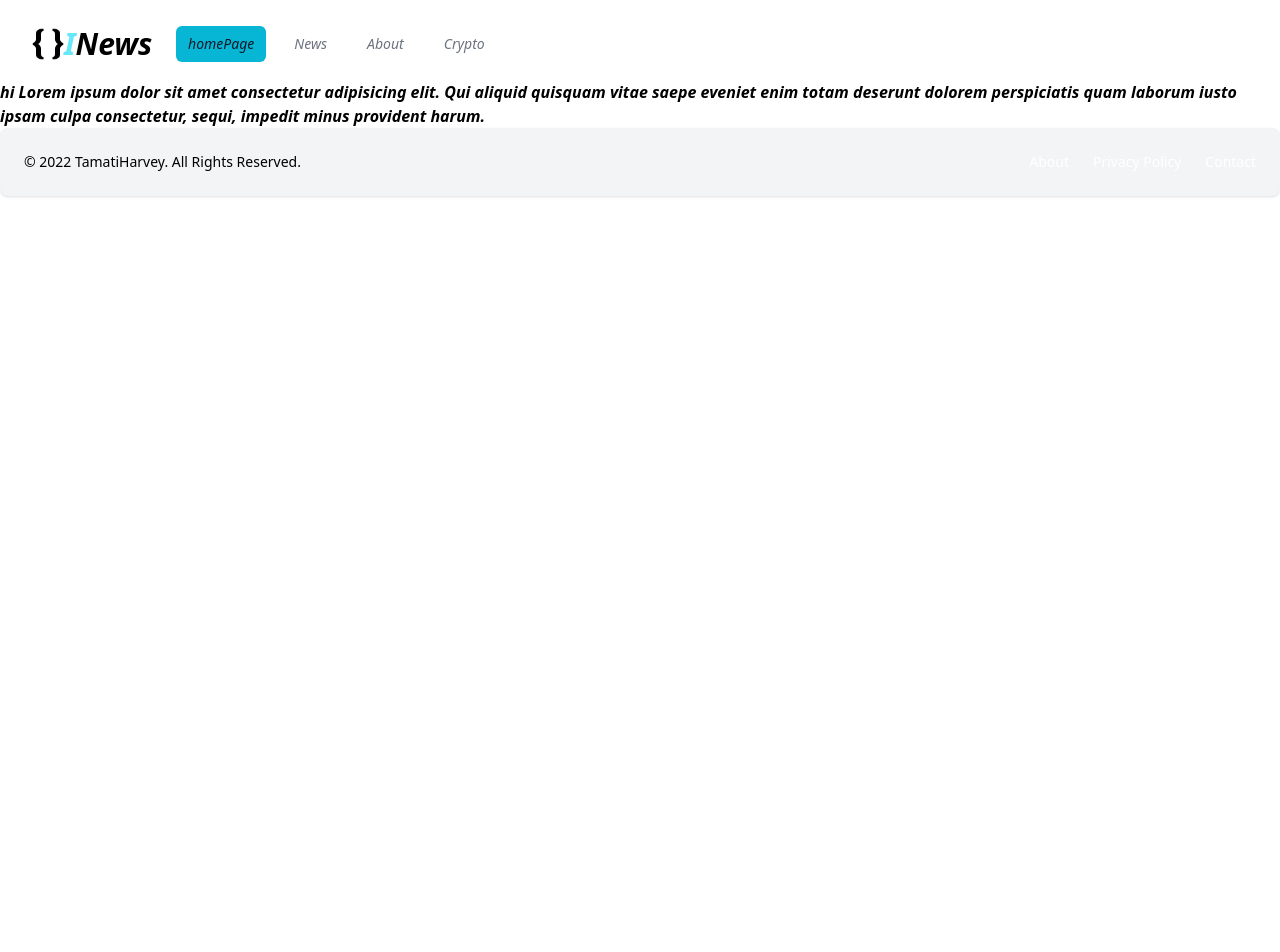
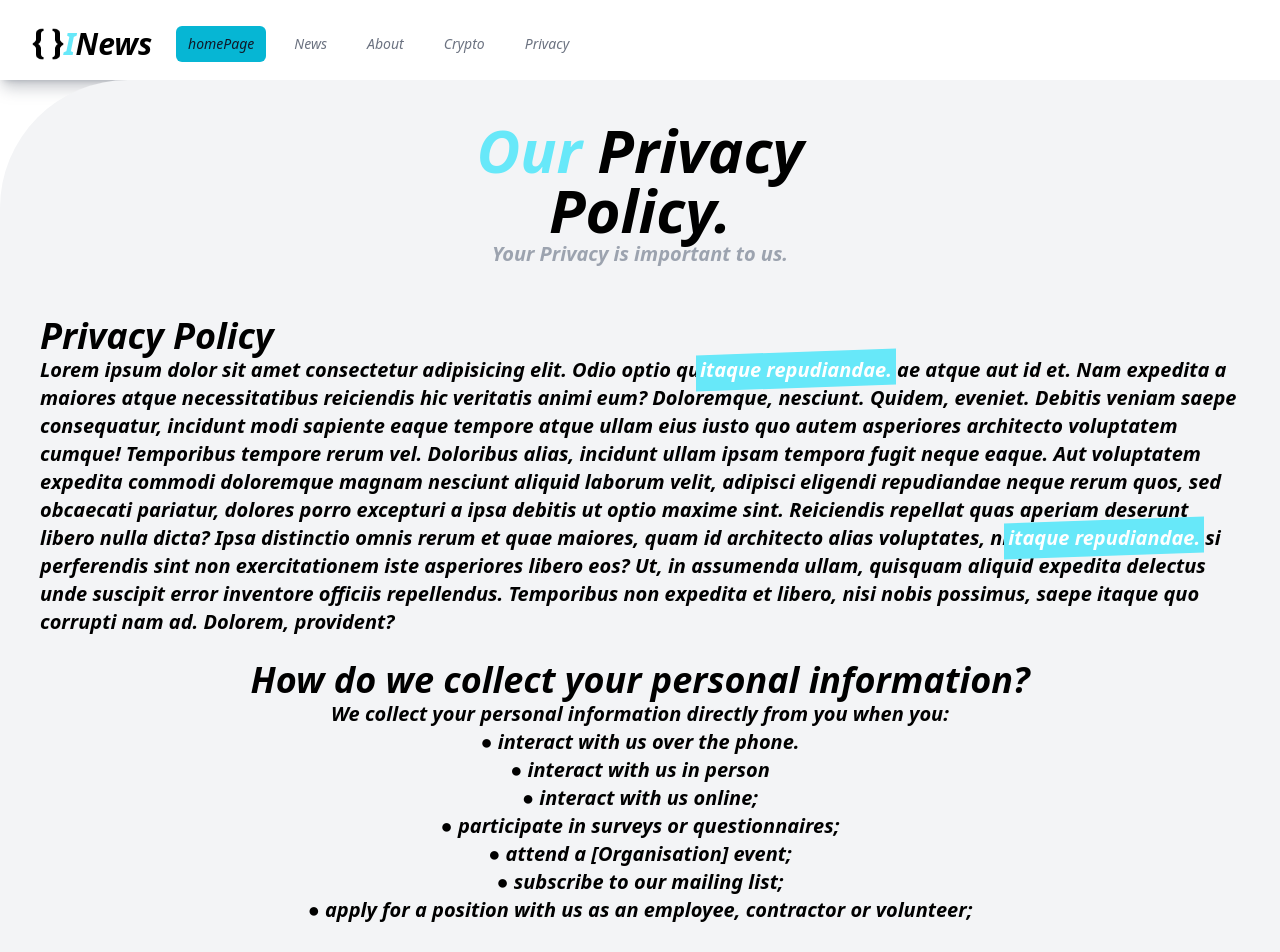
Before and after one commit to tamatihb/Next.js-i-next, a Next.js app: page /PrivacyPolicy in a window 1280 px wide. Shown: the top 952 px of the page. Before the commit the page ends 800 px from the top, so only its background shows below. Built offline with nearby package versions, Linux system fonts and the light colour scheme.

Commit message:
Main rubrik met

```diff
--- a/components/Footer.js
+++ b/components/Footer.js
@@ -4,7 +4,7 @@ import Link from 'next/link'
 function Footer() {
     return (
         <div>
-            <footer className="p-4 h-26 rounded-lg shadow md:flex md:items-center md:justify-between md:p-6 h10 bg-gray-100">
+            <footer className="p-4 h-26 rounded-lg shadow md:flex md:items-center md:justify-between md:p-6 h10 bg-gray-100 ">
     <span className="text-sm text-black">© 2022 <a href="https://flowbite.com" className="hover:underline">TamatiHarvey</a>. All Rights Reserved.
     </span>
     <ul className="flex flex-wrap items-center mt-3 text-sm text-white dark:text-black sm:mt-0">
--- a/components/Navbar.js
+++ b/components/Navbar.js
@@ -6,6 +6,8 @@ const navigation = [
   { name: "News", href: "/LatestNews", current: false },
   { name: "About", href: "/About", current: false },
   { name: "Crypto", href: "/crypto", current: false },
+  { name: "Privacy", href: "/PrivacyPolicy", current: false },
+
 ];
 
 function classNames(...classes) {
@@ -14,7 +16,7 @@ function classNames(...classes) {
 
 export default function Example() {
   return (
-    <Disclosure as="nav" className="bg-white font-semibold italic h-20">
+    <Disclosure as="nav" className="bg-white font-semibold italic h-20 shadow-lg shadow-gray-500/40">
       {({ open }) => (
         <>
           <div className="max-w-7xl mx-auto px-2 sm:px-6 lg:px-8">
--- a/components/News/Card.js
+++ b/components/News/Card.js
@@ -4,7 +4,7 @@ import { FcBbc } from "react-icons/fc";
 function CardNews(props) {
   return (
 
-<div className="shadow-lg shadow-gray-500/40">
+<div className="shadow-lg shadow-gray-500/40 rounded-2xl">
   {/* Logo */}
   <FcBbc className="text-6xl " />
   {/* Image */}
--- a/components/crypto/SearchBar.js
+++ b/components/crypto/SearchBar.js
@@ -45,7 +45,7 @@ function SearchBar() {
       <div className='coin-SearchBar '>
         <div className='coin-search '>
           <br/>
-          <form className="Search mx-auto ml-10  sm:px-8 py-8">
+          <form className="Search mx-auto ml-10  sm:px-8 py-8 ">
             <input
               className='coin-input mx-auto  outline outline-offset-2 outline-2 rounded rounded-br-extraLarge '
               type='text'
--- a/components/crypto/coin.js
+++ b/components/crypto/coin.js
@@ -14,14 +14,14 @@ const Coin = ({
 
     <div className="container mx-auto rounded-lg ">
 
-      <div className="-mx-4 sm:-mx-8 px-4 sm:px-8 py-4 overflow-x-auto">
+      <div className="-mx-4 sm:-mx-8 px-4 sm:px-8 py-4 overflow-x-auto ">
         <div
           className="inline-block min-w-full shadow-md rounded-lg rounded-br-extraLarge  overflow-hidden">
           <table className="min-w-full leading-normal">
             <thead>
               <tr>
                 <th
-                  className="px-5 py-3 border-b-2 border-gray-200 bg-gray-100 text-left text-xs font-semibold text-gray-700 uppercase tracking-wider">
+                  className="px-5 py-3 border-b-2 border-gray-200 bg-gray-100 text-left text-xs font-semibold text-gray-700 uppercase tracking-wider ">
                   Cryptocurrency
                 </th>
                 <th
--- a/pages/About.js
+++ b/pages/About.js
@@ -8,16 +8,19 @@ function About() {
   return (
     <Fragment>
       <Navbar />
-      <div className="mx-3.5 mt-4 pb-4 w-full pt-20 flex flex-col justify-center items-center bg-gray-100 rounded-tl-extraLarge font-semibold italic  ">
+      <div className="mx-4">
+      <div className=" mt-10 shadow-lg shadow-gray-500/40 pb-12 pb-4 w-full pt-16 pb-16 flex flex-col justify-center bg-gray-100 rounded-tl-extraLarge rounded-br-extraLarge font-semibold italic  ">
         <h1 className="text-black text-6xl font-bold text-center">
           <span className="text-cyan-300">A</span> Little Bit About Us.
         </h1>
         <br />
-        <p className="text-2xl text-gray-400">
-          Lorem ipsum dolor sit amet consectetur adipisicing elit. Voluptates
-          temporibus harum laboriosam vel, velit quae quibusdam itaque rem!
+        <p className="text-xl text-gray-400">
+          Lorem ip<span className="before:block before:absolute before:-inset-1 before:-skew-y-2 before:bg-cyan-300 relative inline-block">
+                <span className="relative text-white">itaque repudiandae.</span>
+              </span>{" "}sum dolor sit amet consectetur adipisicing elit. Voluptates
+          temporbus harum laboriosam vel, velit quae quibusdam itaque rem!
           Dolor non ipsam mollitia provident eaque delectus amet suscipit modi!
-          Nobis corporis consequatur molestias reiciendis optio tenetur eos qui
+          Nobis corporis consequatu molestias reiciendis optio tenetur eos qui
           illum deserunt vel dolorum expedita impedit non beatae dicta est neque
           dignissimos, nulla suscipit. Rem quibusdam eaque vel. Lorem ipsum
           dolor sit amet consectetur adipisicing elit. Alias nam ex expedita
@@ -26,12 +29,15 @@ function About() {
           nam temporibus deleniti aliquid iure delectus nihil cupiditate
           incidunt hic ea animi at voluptatum reprehenderit suscipit! Nihil ut
           delectus saepe eum ratione, distinctio provident dolor corrupti,
-          libero ducimus cumque deserunt magni reiciendis doloremque illo
+          libero ducimus cumque deserunt <span className="before:block before:absolute before:-inset-1 before:-skew-y-2 before:bg-cyan-300 relative inline-block">
+                <span className="relative text-white">itaque repudiandae.</span>
+              </span>{" "}magni reiciendis doloremque illo
           reprehenderit quisquam autem, rem pariatur nisi in! Iusto eligendi
           quibusdam quam, velit voluptate id delectus animi modi quaerat sit
           mollitia qui inventore, perspiciatis doloribus voluptatem beatae ipsa
           ex repellat nostrum! Distinctio cupiditate delectus dicta ad saepe?
         </p>
+      </div>
       </div>
       <br />
       <Customers />
--- a/pages/LatestNews.js
+++ b/pages/LatestNews.js
@@ -1,7 +1,7 @@
 import axios from "axios";
 import NewsList from "../components/News/NewsList";
 import Navbar from "../components/Navbar";
-
+import Footer from "../components/Footer";
 // Aus News
 
 function LatestNews(props) {
@@ -21,10 +21,11 @@ function LatestNews(props) {
         <p className="text-sm text-gray-400">
           We Keep you informed with the truth.
         </p>
-        <div>
+        <div className="mb-5">
           <NewsList load={props.MultiNews} />
         </div>
       </div>
+      <Footer/>
     </div>
   );
 }
--- a/pages/PrivacyPolicy.js
+++ b/pages/PrivacyPolicy.js
@@ -1,18 +1,85 @@
+// Components
+import Navbar from "../components/Navbar";
+import Footer from "../components/Footer";
 
-// Components
-import Head from 'next/head';
-import Navbar from '../components/Navbar';
-import Footer from '../components/Footer'
+import { BsArrowDownRight } from 'react-icons/bs';
 
 export default function Spa() {
   return (
+    <div>
+      <div>
+        <Navbar />
+        <div className=" w-full pt-10 flex flex-col justify-center items-center bg-gray-100 rounded-tl-extraLarge font-semibold italic  ">
+          <div className="mx-10">
+          <h1 className="text-black text-6xl font-bold text-center">
+            <span className="text-cyan-300">Our</span> Privacy <br />
+            Policy.
+          </h1>
+          <p className="text-xl text-gray-400 text-center ">
+            Your Privacy is important to us.
+          </p>
+          <br />
 
-   <div>
-    <Navbar/>
-   <div className="font-semibold italic">
-       <h1>hi Lorem ipsum dolor sit amet consectetur adipisicing elit. Qui aliquid quisquam vitae saepe eveniet enim totam deserunt dolorem perspiciatis quam laborum iusto ipsam culpa consectetur, sequi, impedit minus provident harum.</h1>
-   </div>
-    <Footer/>
-  </div>
-  )
+          <br />
+          <h1 className="text-4xl">Privacy Policy</h1>
+          <p className="text-xl" >
+            Lorem ipsum dolor sit amet consectetur adipisicing elit. Odio optio
+            qu<span className="before:block before:absolute before:-inset-1 before:-skew-y-2 before:bg-cyan-300 relative inline-block">
+                <span className="relative text-white">itaque repudiandae.</span>
+              </span>{" "}ae atque aut id et. Nam expedita a maiores atque necessitatibus
+            reiciendis hic veritatis animi eum? Doloremque, nesciunt. Quidem,
+            eveniet. Debitis veniam saepe consequatur, incidunt modi sapiente
+            eaque tempore atque ullam eius iusto quo autem asperiores architecto
+            voluptatem cumque! Temporibus tempore rerum vel. Doloribus alias,
+            incidunt ullam ipsam tempora fugit neque eaque. Aut voluptatem
+            expedita commodi doloremque magnam nesciunt aliquid laborum velit,
+            adipisci eligendi repudiandae neque rerum quos, sed obcaecati
+            pariatur, dolores porro excepturi a ipsa debitis ut optio maxime
+            sint. Reiciendis repellat quas aperiam deserunt libero nulla dicta?
+            Ipsa distinctio omnis rerum et quae maiores, quam id architecto
+            alias voluptates, ni<span className="before:block before:absolute before:-inset-1 before:-skew-y-2 before:bg-cyan-300 relative inline-block">
+                <span className="relative text-white">itaque repudiandae.</span>
+              </span>{" "}si perferendis sint non exercitationem iste
+            asperiores libero eos? Ut, in assumenda ullam, quisquam aliquid
+            expedita delectus unde suscipit error inventore officiis
+            repellendus. Temporibus non expedita et libero, nisi nobis possimus,
+            saepe itaque quo corrupti nam ad. Dolorem, provident?
+          </p>
+          <br />
+          <h1 className="text-4xl text-center ">
+            How do we collect your personal information?
+          </h1>
+          <p className="text-center text-xl">
+            We collect your personal information directly from you when you:
+          </p>
+          <ul className="text-center text-xl ">
+            <h3>● interact with us over the phone.</h3>
+            <li>● interact with us in person</li>
+            <li>● interact with us online;</li>
+            <li>● participate in surveys or questionnaires;</li>
+            <li>● attend a [Organisation] event;</li>
+            <li>● subscribe to our mailing list;</li>
+            <li>
+              ● apply for a position with us as an employee, contractor or
+              volunteer;
+            </li>
+          </ul>
+          <br/>
+          <h1 className="text-4xl ">Collecting personal information from third parties</h1>
+          <p className="text-xl mb-6">
+            We may also <span className="before:block before:absolute before:-inset-1 before:-skew-y-2 before:bg-cyan-300 relative inline-block">
+                <span className="relative text-white">itaque repudiandae.</span>
+              </span>{" "}collect your personal information from third parties or
+            through publicly available sources, for example from you.
+            We collect your personal information from these third parties so
+            that [insert the purpose for which your organisation collects
+            personal information from these third parties].
+          </p>
+        </div>
+      </div>
+      </div>
+      <br />
+      <Footer />
+    </div>
+  );
 }
--- a/pages/customers.js
+++ b/pages/customers.js
@@ -8,8 +8,8 @@ import { Element } from "react-scroll";
 function Customers() {
 	return (
 		<Element id="Clients" name="Clients">
-			<div>
-				<div className=" font-semibold italic rounded-tl-extraLarge  rounded-br-extraLarge w-full my-10 h-auto flex flex-col justify-center items-center bg-gray-100  rounded-lg py-10 ">
+			<div className="mx-4">
+				<div className=" shadow-lg shadow-gray-500/40 font-semibold italic rounded-tr-extraLarge  rounded-bl-extraLarge w-full my-10 h-auto flex flex-col justify-center items-center bg-gray-100  rounded-lg py-10 ">
 
 					<div className="flex justify-between text-center  md:gap-10 gap-2">
 
--- a/pages/homePage.js
+++ b/pages/homePage.js
@@ -8,7 +8,7 @@ function HomePage() {
   return (
     <Element id="home" name="home">
       <div>
-        <div className="pb-8 flex justify-between text-center   font-semibold italic ">
+        <div className="pb-8 flex justify-between text-center font-semibold italic ">
           <div className="  absolute -z-10 hidden md:block">
             <Image
               src={TechImage}
```
Also changed, not shown: components/crypto/Pagination.js (deleted, +0 -23 lines).
